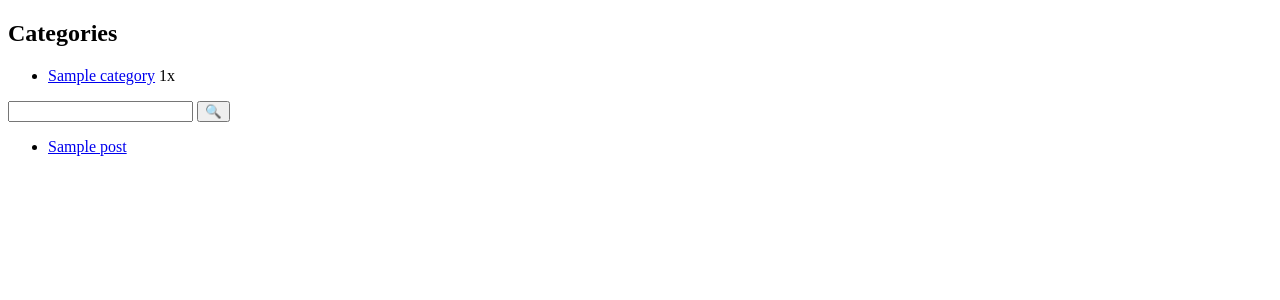
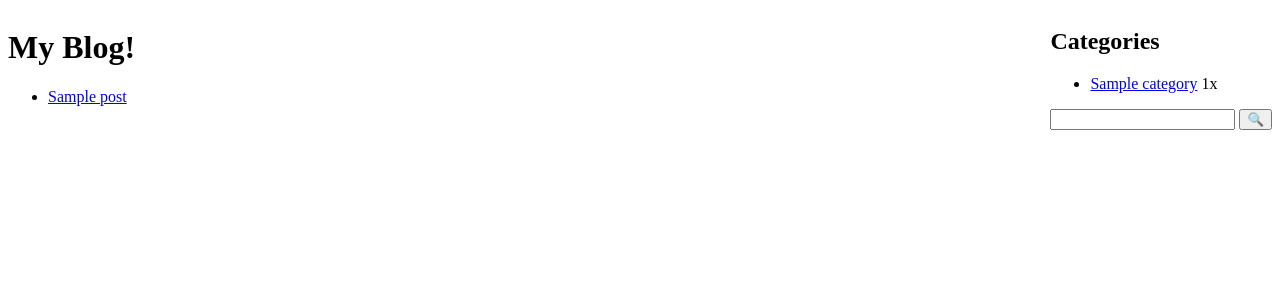
Before and after one commit to noobiept-other/blog_example, a Django app: page / in a window 1280 px wide. Shown: the top 300 px of the page. Run offline with Django 3.2, Linux system fonts and the light colour scheme; tables that the repository leaves empty hold one stand-in row (values such as "Sample post").

Commit message:
- add some styling, that divides the blog in 2 columns, left side is the content and right side the menu (with the categories list and search elements)
- update the readme as well

```diff
--- /dev/null
+++ b/blog/static/blog/style.css
@@ -0,0 +1,5 @@
+body {
+    display: flex;
+    flex-direction: row;
+    justify-content: space-between;
+}
--- a/blog/templates/blog/base.html
+++ b/blog/templates/blog/base.html
@@ -1,10 +1,15 @@
+{% load static %}
+
 <!DOCTYPE html>
 <html>
     <head>
         <meta charset="utf-8" />
         <title>Blog</title>
+        <link rel="stylesheet" href="{% static 'blog/style.css' %}" />
     </head>
 <body>
+    <div>{% block content %}{% endblock %}</div>
+    <div>
         {% if categories %}
             <h2>Categories</h2>
             <ul>
@@ -18,7 +23,6 @@
             <input name="search" type="text" maxlength="20" />
             <button type="submit">🔍</button>
         </form>
-
-    <div>{% block content %}{% endblock %}</div>
+    </div>
 </body>
 </html>
--- a/blog/templates/blog/listAll.html
+++ b/blog/templates/blog/listAll.html
@@ -1,6 +1,7 @@
 {% extends 'blog/base.html' %}
 
 {% block content %}
+    <h1>My Blog!</h1>
     {% if posts %}
         <ul>
             {% for post in posts %}
```
Also changed, not shown: readme.md. Lines whose indentation alone changed are shown as unchanged.
